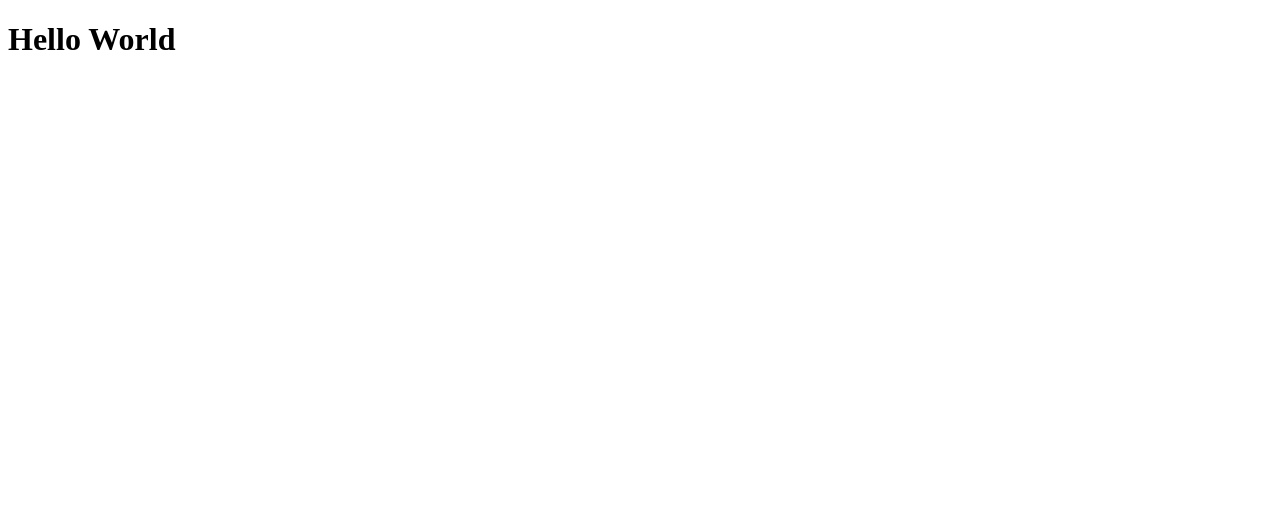
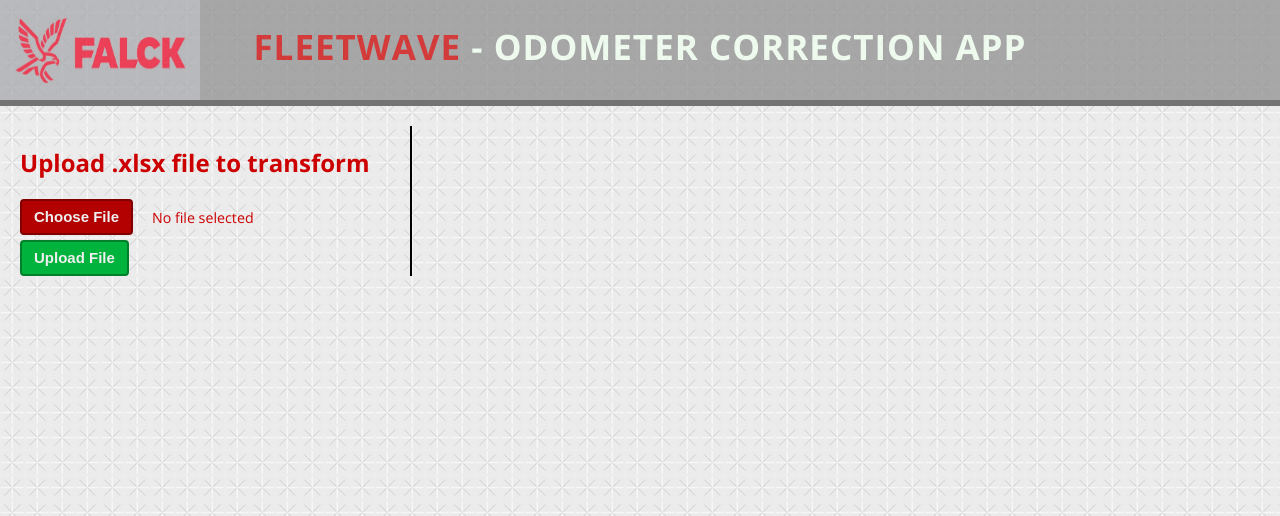
Before and after one commit to Wiktor90/Excel-Convert-WebApp, a Django app: page / in a window 1280 px wide. Before the commit the part shown is almost empty. Shown: the top 516 px of the page. Run offline with Django 3.2, Linux system fonts and the light colour scheme.

Commit message:
add base.html

```diff
--- /dev/null
+++ b/odo_correction/static/odo_correction/main.css
@@ -0,0 +1,121 @@
+body
+{
+    /*This pattern is downloaded from www.subtlepatterns.com If you need more, that's where to get'em.*/
+    background-image: url('/static/odo_correction/img/criss-cross.png');
+    font-family: 'Open Sans', sans-serif;
+    font-size: 16px;
+    color: #cc0000;
+    margin: 0;
+}
+
+.logo
+{
+    height: 100px;
+    position: absolute;
+    top: 0;
+    right: 0;
+    bottom: auto;
+    left: 0;
+    background-color: #909090;
+    opacity: 0.75;
+
+}
+
+.logo h1
+{
+    font-size: 35px;
+    text-align: center;
+    text-transform: uppercase;
+    margin-bottom: 40px;
+    color: #eeffee;
+    padding-bottom: 15px;
+    letter-spacing: 1px;
+}
+
+.logo img
+{
+    height: 100px;
+    width: 200px;
+    position: absolute;
+    top: 0;
+    left: 0;
+}
+
+.bar
+{
+    padding: 3px;
+    background-color:#737373;
+    margin-top: 100px;
+}
+
+.upload-freme
+{
+    margin-left: 20px;
+    margin-top: 20px;
+    width: 390px;
+    border-right: 2px solid black;
+    display: inline-block;
+}
+
+.file-upload
+{
+    display: inline-flex;
+    align-items: center;
+    font-size: 15px;
+}
+
+.file-upload__input
+{
+    display: none;
+}
+
+.file-upload__button
+{
+    -webkit-appearance: none;
+    background-color: #b30000;
+    border: 2px solid #800000;
+    border-radius: 4px;
+    outline: none;
+    padding: 0.5em 0.8em;
+    margin-right: 15px;
+    color: #efefef;
+    font-size: 1em;
+    font-weight: bold;
+    cursor: pointer;
+}
+
+.file-upload__button:active
+{
+    background: #800000;
+}
+
+.file-upload__label
+{
+    max-width: 250px;
+    font-size: 0.95em;
+    text-overflow: ellipsis;
+    overflow: hidden;
+    white-space: nowrap;
+}
+
+.file-upload__submit
+{
+    -webkit-appearance: none;
+    background-color: #00b33c;
+    border: 2px solid #00802b;
+    border-radius: 4px;
+    outline: none;
+    padding: 0.5em 0.8em;
+    margin-right: 15px;
+    color: #efefef;
+    font-size: 1em;
+    font-weight: bold;
+    cursor: pointer;
+    display: block;
+    margin-top: 5px;
+}
+
+.file-upload__submit:active
+{
+    background: #00802b;
+}
--- a/odo_correction/templates/odo_correction/base.html
+++ b/odo_correction/templates/odo_correction/base.html
@@ -1,7 +1,81 @@
+{% load static %}
 <!DOCTYPE html>
 <html>
     <head>
-        <h1>Hello World</h1>
+        <meta charset="utf-8">
+        <meta name="author" content="Wiktor Witkowski">
+        <meta http-equiv="X-Ua-Compatible" content="IE=edge,chrome=1">
+        <!--[if lt IE 9]>
+        <script src="//cdnjs.cloudflare.com/ajax/libs/html5shiv/3.7.3/html5shiv.min.js"></script>
+        <![endif]-->
+        <title>Odo Correction App</title>
+
+        <link rel="stylesheet" href="{% static 'odo_correction/main.css' %}">
+        <link href="https://fonts.googleapis.com/css?family=Open+Sans:400,700&amp;subset=latin-ext" rel="stylesheet">
     </head>
-    <body></body>
+
+    <body>
+        <header>
+
+            <div class="logo">
+                <h1>
+                    <span style="color:#cc0000">FleetWave</span> - Odometer Correction App
+                </h1>
+                <a hfref="#"><img src="{% static 'odo_correction/img/Falck-logo.jpg' %}" alt="Falck-logo"></a>
+            </div>
+
+            <div class="bar"></div>
+
+        </header>
+
+        <main>
+
+            <section>
+                <div class="upload-freme">
+                    <h1>Upload .xlsx file to transform</h1>
+                    <div class="file-upload">
+                        <form action="upload" method="POST" enctype="multipart/form-data">
+                            <input class="file-upload__input" type="file" name="excle-file" id="excle-file" accept="application/vnd.openxmlformats-officedocument.spreadsheetml.sheet">
+                            <button class="file-upload__button" type="button">Choose File</button>
+                            <span class="file-upload__label"></span>
+                            <input class="file-upload__submit" type="submit" value="Upload File">
+                        </form>
+                    </div>
+                </div>
+            </section>
+
+        </main>
+
+        <script>
+            Array.prototype.forEach.call(
+            document.querySelectorAll(".file-upload__button"),
+            function(button) {
+                const hiddenInput = button.parentElement.querySelector(
+                ".file-upload__input"
+                );
+                const label = button.parentElement.querySelector(".file-upload__label");
+                const defaultLabelText = "No file selected";
+
+                // Set default text for label
+                label.textContent = defaultLabelText;
+                label.title = defaultLabelText;
+
+                button.addEventListener("click", function() {
+                hiddenInput.click();
+                });
+
+                hiddenInput.addEventListener("change", function() {
+                const filenameList = Array.prototype.map.call(hiddenInput.files, function(
+                    file
+                ) {
+                    return file.name;
+                });
+
+                label.textContent = filenameList.join(", ") || defaultLabelText;
+                label.title = label.textContent;
+                });
+            }
+            );
+        </script>
+    </body>
 </html>
```
Also changed, not shown: odo_correction/static/odo_correction/img/Falck-logo.jpg (added), odo_correction/static/odo_correction/img/criss-cross.png (added).
